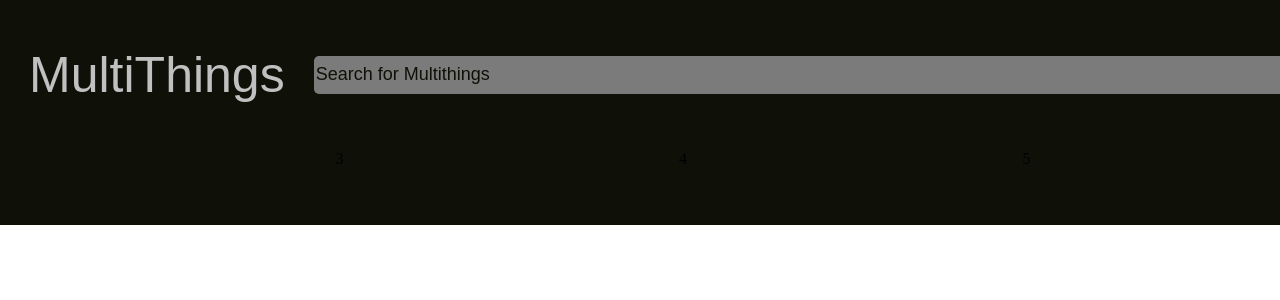
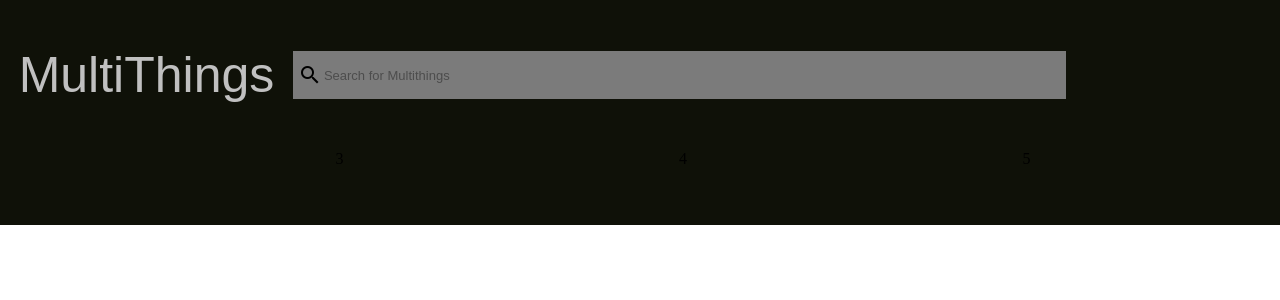
Before and after one commit to 1998vss/MultiThings, a React (Create React App) app: page / in a window 1280 px wide. Shown: the top 300 px of the page. Built offline with nearby package versions, Linux system fonts and the light colour scheme.

Commit message:
melhorias navbar

```diff
--- a/package.json
+++ b/package.json
@@ -6,6 +6,7 @@
     "@testing-library/jest-dom": "^5.16.3",
     "@testing-library/react": "^12.1.4",
     "@testing-library/user-event": "^13.5.0",
+    "material-icons": "^1.10.8",
     "react": "^18.0.0",
     "react-dom": "^18.0.0",
     "react-scripts": "5.0.0",
--- a/public/index.html
+++ b/public/index.html
@@ -3,6 +3,7 @@
   <head>
     <meta charset="utf-8" />
     <meta name="viewport" content="width=device-width, initial-scale=1" />
+    <link href="https://fonts.googleapis.com/icon?family=Material+Icons" rel="stylesheet">
     <title>Shoe-ps</title>
   </head>
   <body>
--- a/src/components/Navbar/navbar index.css
+++ b/src/components/Navbar/navbar index.css
@@ -37,9 +37,13 @@
 #navSearchDiv {
     flex-grow: 15;
     align-items: center;
-    justify-content: center;
-    background-color: transparent;
+    background-color: #7b7b7b;
     height: 25%;
+    position: relative;
+    display: flex;
+    align-items: center;
+    padding: 5px;
+    margin-right: 300px;
 }
 
 #homeButtonText {
@@ -50,16 +54,23 @@
 }
 
 #navSearchDiv input[type=search] {
-    background-color: #7b7b7b;
+    background-color: transparent;
     width: 95%;
     height: 100%;
     border: none;
-    padding: none;
     border-radius: 5px;
+    outline: none;
+    color: #0f1108;
+    font-family: 'Mochiy Pop One', sans-serif;
+    font-size: small;
+}
+
+#searchIcon {
+    vertical-align: middle;
 }
 
 ::placeholder {
-    color: #0f1108;
-    font-family: 'Aesthetic Violet', sans-serif;
-    font-size: large;
+    color: #4D4D4D;
+    font-family: 'Mochiy Pop One', sans-serif;
+    font-size: small;
 }
--- a/src/components/Navbar/navbar index.js
+++ b/src/components/Navbar/navbar index.js
@@ -4,8 +4,15 @@
     return(
         <div id="navbarDiv">
             <div id="navbarOne">
-                <div id="homeButtonDiv"><a id="homeButton"><span id="homeButtonText">MultiThings</span></a></div>
-                <div id="navSearchDiv" ><input type="search" placeholder="Search for Multithings"/></div>
+                <div id="homeButtonDiv">
+                    <a id="homeButton">
+                        <span id="homeButtonText">MultiThings</span>
+                    </a>
+                </div>
+                <div id="navSearchDiv">
+                    <p><span class="material-icons" id="searchIcon">search</span></p>
+                    <input type="search" placeholder="Search for Multithings"/>
+                </div>
             </div>
             <div id="navbarTwo">
                 <div id="walletNinja-menu">3</div>
--- a/src/index.js
+++ b/src/index.js
@@ -2,6 +2,7 @@
 import ReactDOM from 'react-dom';
 import './index.css';
 import App from './App.js';
+import 'material-icons/iconfont/material-icons.css';
 
 ReactDOM.render(
   <React.StrictMode>
```
Also changed, not shown: 1 other file (tests, documents, lock files or other folders).
